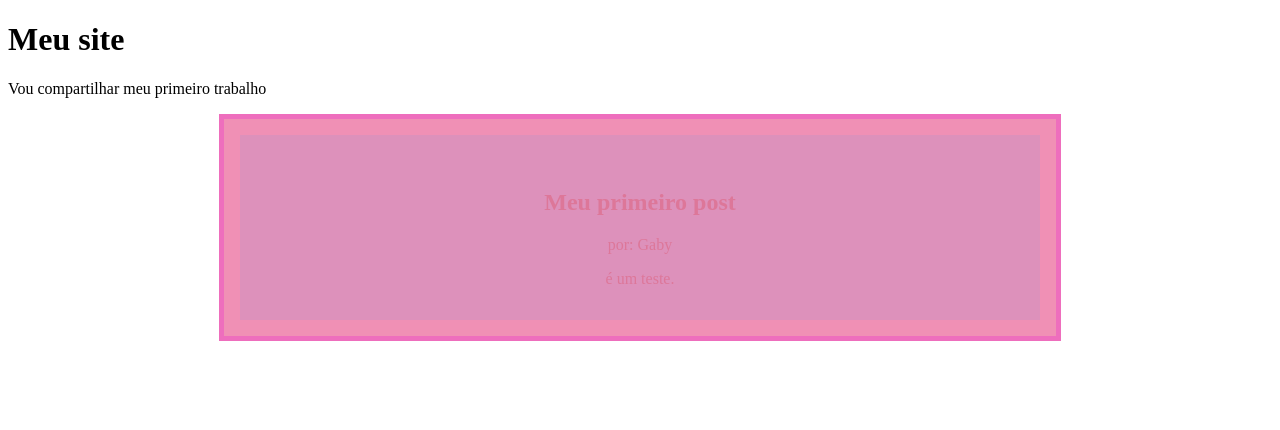
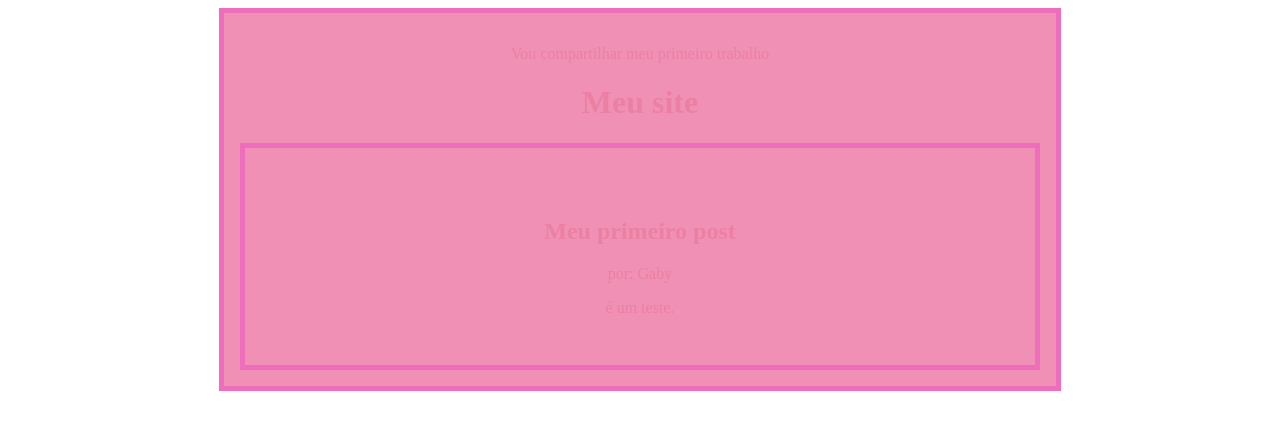
Before and after one commit to gabriellyfernandessilva27-afk/P-gina-web-do-zero-primeira-intera-o, a plain HTML site: page index.html in a window 1280 px wide. Drawn offline with Linux system fonts and the light colour scheme.

Commit message:
Add files via upload

```diff
--- a/index.html
+++ b/index.html
@@ -1,12 +1,13 @@
 <!DOCTYPE html>
 <html lang="pt-br">
-<head>
+<body>
+<header>
+      <p>Vou compartilhar meu primeiro trabalho<p>
     <meta charset="UTF-8">
     <meta name="viewport" content="width=device-width, initial-scale=1.0">
     <title>blog</title>
     <body>
         <h1>Meu site</h1>
-        <p>Vou compartilhar meu primeiro trabalho<p>
        <header>
         <main>
             <img src="" alt="">
@@ -17,7 +18,7 @@
 <style>
 header{
 background-color: rgb(240, 144, 181);
-color: rgb(224, 131, 162);
+color: rgb(236, 128, 162);
 text-align: center;
 max-width: 800px;
 margin: 0 auto;
@@ -25,8 +26,8 @@ padding: 16px;
 border: 5px solid rgb(238, 110, 189);
 }
 main{
-    background-color: rgb(221, 145, 187);
-color: rgb(221, 119, 153);
+    background-color: rgb(240, 144, 181);
+color: rgb(236, 128, 162);
 text-align: center;
 max-width: 800px;
 margin: 0 auto;
```
